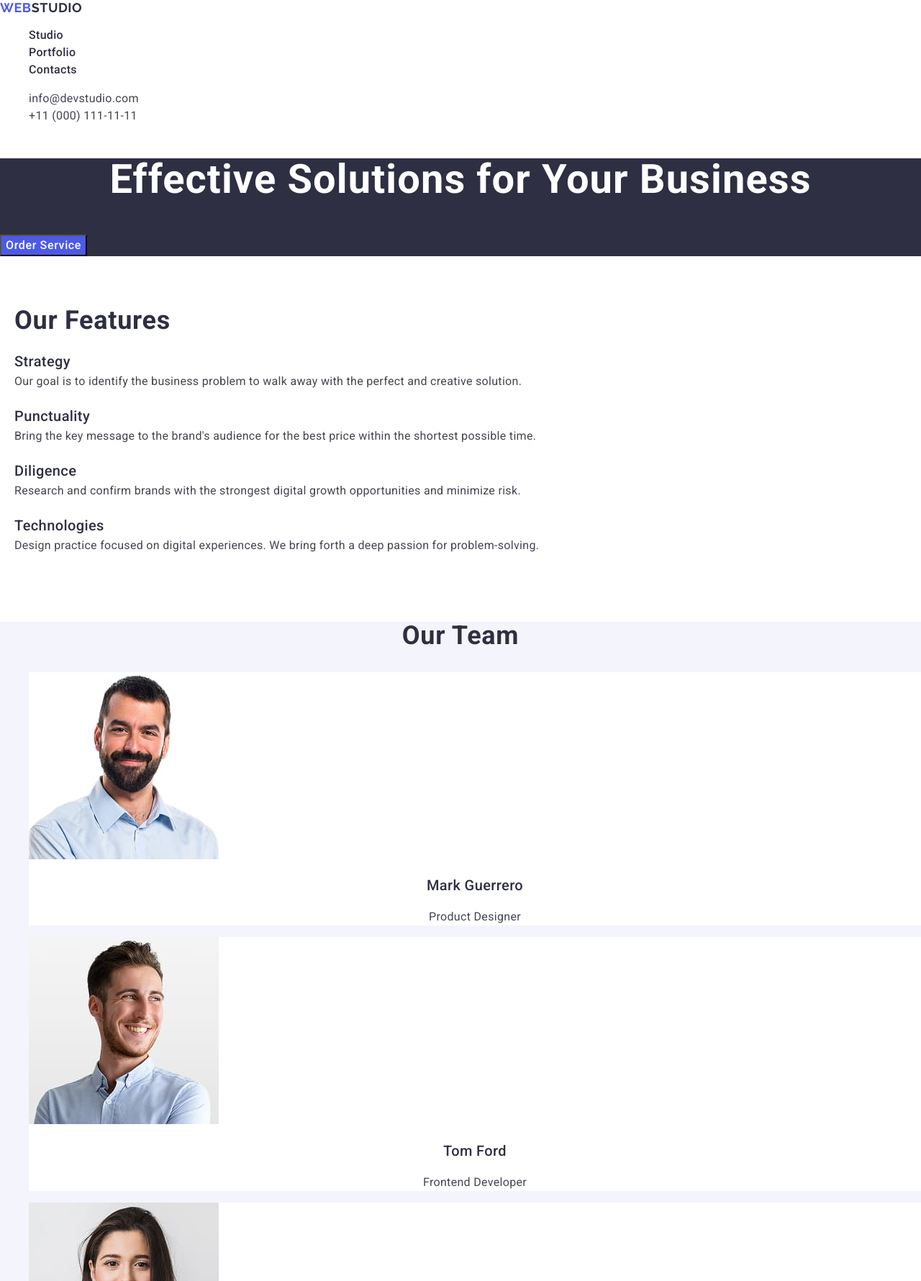
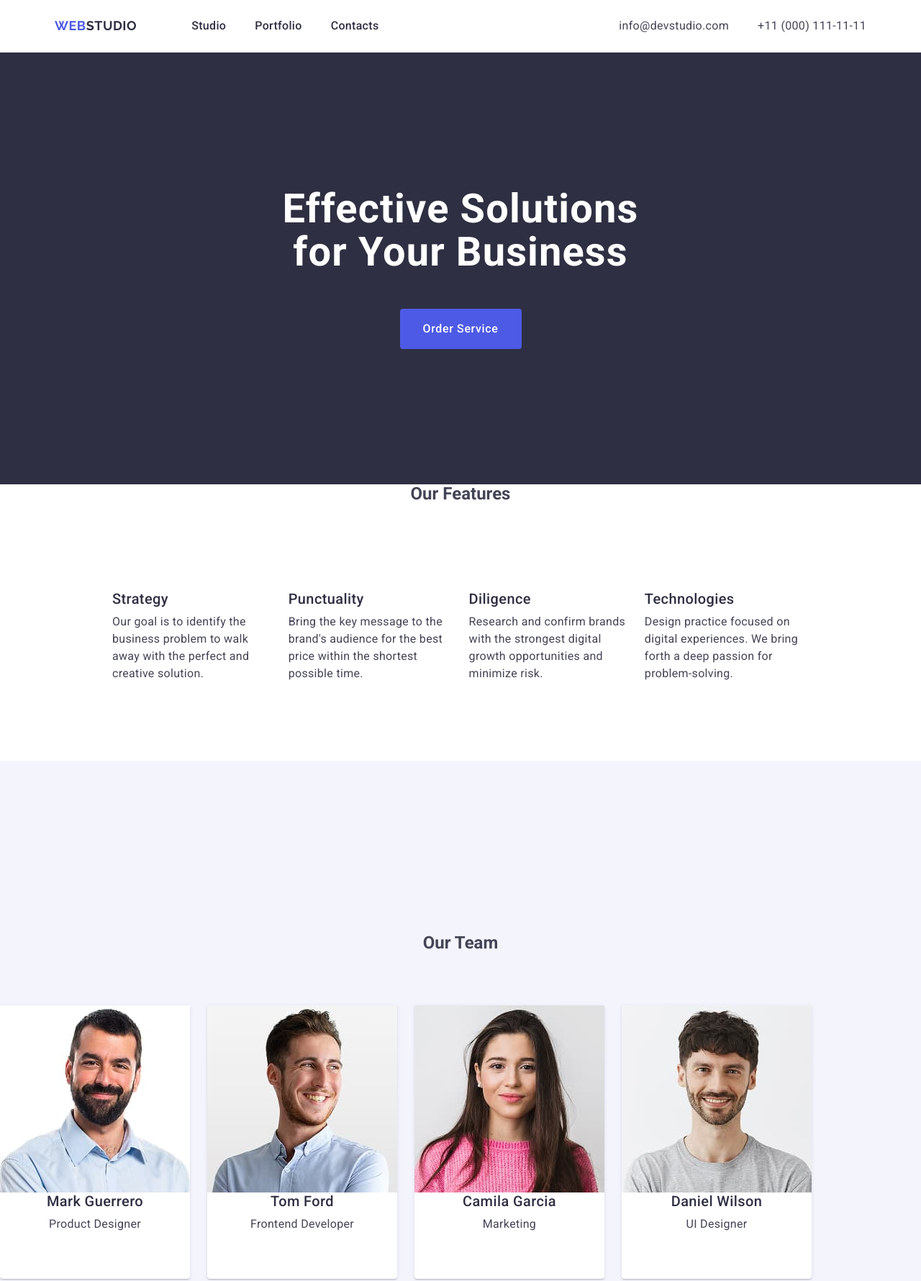
Before and after one commit to VolodymyrAleksevich/goit-markup-hw-03, a plain HTML site: page index.html in a window 1280 px wide. Shown: the top 1780 px of the page at 72% size. Drawn offline with nearby package versions, Linux system fonts and the light colour scheme.

Commit message:
myhomwork3

```diff
--- a/css/styles.css
+++ b/css/styles.css
@@ -1,26 +1,113 @@
 /* =====================
-   Base styles
+Base / Reset styles
 ===================== */
 
 body {
    font-family: "Roboto", sans-serif;
    color: #434455;
-   background-color: #fff;
+   background-color: #ffffff;
+}
+
+h1,
+h2,
+h3,
+h4,
+h5,
+h6,
+p {
+   margin: 0;
 }
 
 ul,
 ol {
-   list-style-type: none;
+   margin: 0;
+   padding: 0;
+   list-style: none;
 }
 
 a {
    text-decoration: none;
+   color: inherit;
+}
+
+img {
+   display: block;
+   max-width: 100%;
+   height: auto;
+}
+
+/* =====================
+Container
+===================== */
+
+.container {
+   max-width: 1158px;
+   padding: 0 15px;
+   margin: 0 auto;
+}
+
+/* =====================
+Header
+===================== */
+
+.page-header {
+   border-bottom: 1px solid #e7e9fc;
+}
+
+.header-container {
+   display: flex;
+   align-items: center;
+}
+
+.header-nav {
+   display: flex;
+   align-items: center;
+}
+
+.nav-list {
+   display: flex;
+   gap: 40px;
+}
+
+.contacts {
+   margin-left: auto;
+   font-style: normal;
+}
+
+.contacts-list {
+   display: flex;
+   gap: 40px;
+}
+
+.nav-link {
+   display: block;
+   padding: 24px 0;
+   font-weight: 500;
+   font-size: 16px;
+   line-height: 1.5;
+   letter-spacing: 0.02em;
+   color: #2e2f42;
+}
+
+.nav-link:hover,
+.nav-link:focus,
+.contacts-link:hover,
+.contacts-link:focus {
+   color: #404bbf;
+}
+
+.contacts-link {
+   display: block;
+   padding: 24px 0;
+   font-size: 16px;
+   line-height: 1.5;
+   letter-spacing: 0.02em;
+   color: #434455;
 }
 
 /* =====================
 Logo
 ===================== */
-
 
 .logo {
    font-family: "Raleway", sans-serif;
@@ -36,146 +123,108 @@ a {
    color: #2e2f42;
 }
 
+.header-logo {
+   margin-right: 76px;
+   padding: 24px 0;
+}
+
+.logo-section {
+   text-align: center;
+}
+
+
+
 /* =====================
-   Navigation
+Hero section (pixel-perfect)
 ===================== */
 
-.nav-link {
-   font-weight: 500;
-   font-size: 16px;
-   line-height: 1.5;
-   letter-spacing: 0.02em;
-   color: #2e2f42;
+.hero {
+   background-color: #2e2f42;
+   padding: 188px 0;
 }
 
-.nav-link:hover,
-.nav-link:focus,
-.contacts-link:hover,
-.contacts-link:focus {
-   color: #404bbf;
+.hero-container {
+   text-align: center;
+}
+
+.hero-title {
+   max-width: 496px;
+   margin: 0 auto 48px;
+
+   font-weight: 700;
+   font-size: 56px;
+   line-height: 1.07;
+   letter-spacing: 0.02em;
+   color: #ffffff;
+}
+
+.hero-btn {
+   display: flex;
+   justify-content: center;
+   align-items: center;
+
+   min-width: 169px;
+   height: 56px;
+   margin: 0 auto;
+
+   font-family: inherit;
+   font-size: 16px;
+   font-weight: 500;
+   letter-spacing: 0.04em;
+
+   color: #ffffff;
+   background-color: #4d5ae5;
+   border: none;
+   border-radius: 4px;
+   cursor: pointer;
+}
+
+.hero-btn:hover,
+.hero-btn:focus {
+   background-color: #404bbf;
 }
 
 /* =====================
-   Contacts
+Features section
 ===================== */
 
-.contacts {
-   font-style: normal;
+.features {
+   padding: 120px 0;
 }
 
-.contacts-link {
-   font-size: 16px;
-   line-height: 1.5;
-   letter-spacing: 0.02em;
-   color: #434455;
-}
-
-/* =====================
-   Hero
-===================== */
-
-.logo-section {
-   background-color: #fff;
-}
-
-.hero-section {
-   background: #2e2f42;
-}
-
-.section-logo {
-   font-weight: 700;
-   font-size: 56px;
-   line-height: 1.07;
-   /* виправлено */
-   letter-spacing: 0.02em;
-   text-align: center;
-   color: #fff;
-}
-
-.button-section {
-   font-weight: 500;
-   font-size: 16px;
-   line-height: 1.5;
-   letter-spacing: 0.04em;
-   color: #fff;
-   background-color: #4d5ae5;
-   /* основний колір кнопки */
-   cursor: pointer;
-}
-
-.button-section:hover,
-.button-section:focus {
-   background-color: #404bbf;
-   /* правильний інтерактивний колір */
-}
-
-.hero-section-info {
-   background-color: #fff;
-   padding: 40px 20px;
-   /* відступи зверху/знизу */
-}
-
-.hero-section-info .logo-section {
+.section-title {
+   margin-bottom: 72px;
    font-weight: 700;
    font-size: 36px;
    line-height: 1.11;
    letter-spacing: 0.02em;
-   text-align: left;
+   text-align: center;
    color: #2e2f42;
-   margin-bottom: 24px;
-   /* відступ до списку */
 }
 
-.hero-section-info .section-list {
-   list-style: none;
-   padding: 0;
-   margin: 0;
+.section-list {
+   gap: 24px;
+   padding: 120px 156px 108.5px;
+   display: flex;
+   gap: 24px;
 }
 
-.hero-section-info .section-list li {
-   margin-bottom: 24px;
-   /* відступ між пунктами */
+.team-title {
+   padding-top: 120px;
+   padding-bottom: 72px;
+   text-align: center;
 }
 
-.hero-section-info .features-title {
+.features-title {
+   margin-bottom: 8px;
    font-weight: 500;
    font-size: 20px;
    line-height: 1.2;
    letter-spacing: 0.02em;
    color: #2e2f42;
-   margin-bottom: 4px;
-   /* невеликий відступ під заголовком */
 }
 
-.hero-section-info .features-text {
-   font-weight: 400;
-   font-size: 16px;
-   line-height: 1.5;
-   letter-spacing: 0.02em;
-   color: #434455;
-   margin: 0;
-   /* прибрати зайві відступи */
-}
-
-/* =====================
-   Features section
-===================== */
-.section-list {
-background: #fff;
-}
-
-.features-title {
-   font-weight: 500;
-   font-size: 20px;
-   line-height: 1.2;
-   letter-spacing: 0.02em;
-   color: #2e2f42;
-   text-align: left;
-}
-
-/* типографіка для абзаців у features */
 .features-text {
-   font-weight: 400;
    font-size: 16px;
    line-height: 1.5;
    letter-spacing: 0.02em;
@@ -186,38 +235,45 @@ background: #fff;
 Team section
 ===================== */
 
+.container-team .team-title h2{
+   display: flex;
+      align-items: center;
+}
+
 .section-team {
    background-color: #f4f4fd;
+   padding: 120px 0;
 }
 
-.team-text-item {
-   font-weight: 400;
-      font-size: 16px;
-      line-height: 1.5;
-      letter-spacing: 0.02em;
-      text-align: center;
-      color: #434455;
-}
-
-.team-title {
-   font-weight: 700;
-   font-size: 36px;
-   line-height: 1.11;
-   letter-spacing: 0.02em;
-   text-align: center;
-   color: #2e2f42;
+.team-list {
+   display: flex;
+   gap: 24px;
 }
 
 .team-card {
-   background-color: #fff;
+   padding: 232px 156px 120px ;
+   box-shadow: 0 2px 1px 0 rgba(46, 47, 66, 0.08), 0 1px 1px 0 rgba(46, 47, 66, 0.16), 0 1px 6px 0 rgba(46, 47, 66, 0.08);
+      background: #fff;
+   border-radius: 0 0 4px 4px;
+      padding: 0px 0px 32px;
+      width: 264px;
+      height: 380px;
+   gap: 24px;
+   background-color: #ffffff;
+   border-radius: 0 0 4px 4px;
+   text-align: center;
+}
+
+.team-card-content {
+   padding: 32px 0;
 }
 
 .team-card h3 {
+   margin-bottom: 8px;
    font-weight: 500;
    font-size: 20px;
    line-height: 1.2;
    letter-spacing: 0.02em;
-   text-align: center;
    color: #2e2f42;
 }
 
@@ -225,7 +281,6 @@ background: #fff;
    font-size: 16px;
    line-height: 1.5;
    letter-spacing: 0.02em;
-   text-align: center;
    color: #434455;
 }
 
@@ -234,46 +289,105 @@ background: #fff;
 ===================== */
 
 .team-portfolio {
+   padding-top: 120px;
+   padding-bottom: 72px;
+}
+
+.container-portfolio {
+   padding: 120px 0;
+   background-color: #fff;
+}
+
+.team-portfolio {
+   font-size: 36px;
    font-weight: 700;
-   font-size: 36px;
-   line-height: 1.11;
-   letter-spacing: 0.02em;
    text-align: center;
    color: #2e2f42;
+   margin-bottom: 72px;
 }
 
-.portfolio-card h3 {
-   font-weight: 500;
-   font-size: 20px;
-   line-height: 1.2;
-   letter-spacing: 0.02em;
-   color: #2e2f42;
+.container-portfolio ul {
+   display: grid;
+   grid-template-columns: repeat(3, 1fr);
+   gap: 24px;
+   list-style: none;
+   padding: 0;
+   margin: 0;
 }
 
-.portfolio-card p {
-   font-weight: 400;
-   font-size: 16px;
-   line-height: 1.5;
-   letter-spacing: 0.02em;
-   color: #434455;
+.portfolio-card {
+   background-color: #fff;
+   border-radius: 8px;
+   overflow: hidden;
+   box-shadow: 0 2px 4px rgba(0, 0, 0, 0.1);
+   text-align: left;
+}
+
+.portfolio-card img {
+   width: 100%;
+   height: auto;
+   display: block;
 }
 
 .card-content {
+   font-size: 20px;
    font-weight: 500;
-      font-size: 20px;
-      line-height: 1.2;
-      letter-spacing: 0.02em;
    color: #2e2f42;
+   margin: 16px;
 }
 
 .card-item {
-   font-weight: 400;
    font-size: 16px;
-      line-height: 1.5;
-      letter-spacing: 0.02em;
    color: #434455;
+   margin: 0 16px 16px;
+}.container-portfolio {
+   padding: 120px 0;
+   background-color: #fff;
 }
 
+.team-portfolio {
+   font-size: 36px;
+   font-weight: 700;
+   text-align: center;
+   color: #2e2f42;
+   margin-bottom: 72px;
+}
+
+.container-portfolio ul {
+   display: grid;
+   grid-template-columns: repeat(3, 1fr);
+   gap: 24px;
+   list-style: none;
+   padding: 0;
+   margin: 0;
+}
+
+.portfolio-card {
+   background-color: #fff;
+   border-radius: 8px;
+   overflow: hidden;
+   box-shadow: 0 2px 4px rgba(0, 0, 0, 0.1);
+   text-align: left;
+}
+
+.portfolio-card img {
+   width: 100%;
+   height: auto;
+   display: block;
+}
+
+.card-content {
+   font-size: 20px;
+   font-weight: 500;
+   color: #2e2f42;
+   margin: 16px;
+}
+
+.card-item {
+   font-size: 16px;
+   color: #434455;
+   margin: 0 16px 16px;
+}
 /* =====================
    Footer
 ===================== */
--- a/index.html
+++ b/index.html
@@ -27,6 +27,7 @@
 
 
     <header class="page-header">
+        <div class="container header-container">
         <nav class="header-nav">
             <a class="logo header-logo" href="./index.html">Web<span class="logo-part">Studio</span></a>
             <ul class="nav-list">
@@ -42,12 +43,14 @@
                 <li class="contacts-item"><a class="contacts-link" href="tel:+110001111111">+11 (000) 111-11-11</a></li>
             </ul>
         </address>
+        </div>
     </header>
     <main>
 
-        <section class="hero-section">
-            <h1 class="section-logo">Effective Solutions for Your Business</h1>
-            <button class="button-section" type="button">Order Service</button>
+        <section class="hero-section hero">
+            <div class="hero-container">
+                <h1 class="section-logo hero-title">Effective Solutions for Your Business</h1>
+            <button class="button-section hero-btn" type="button">Order Service</button>
         </section>
         <!--Section info-->
         <section class="hero-section-info">
@@ -75,9 +78,11 @@
                         problem-solving.</p>
                 </li>
             </ul>
+            </div>
         </section>
         <!--Section team-->
         <section class="section-team">
+            <div class="container-team">
             <h2 class="team-title">Our Team</h2>
             <ul class="team-list">
                 <li class="team-card">
@@ -101,8 +106,10 @@
                     <p class="team-text-item">UI Designer</p>
                 </li>
             </ul>
+            </div>
         </section>
         <section>
+            <div class="container-portfolio">
             <h2 class="team-portfolio">
                 Our Portfolio
             </h2>
@@ -138,6 +145,7 @@
                     <p class="card-item">Marketing</p>
                 </li>
             </ul>
+            </div>
         </section>
     </main>
     <footer class="page-footer">
```
Lines whose indentation alone changed are shown as unchanged.
